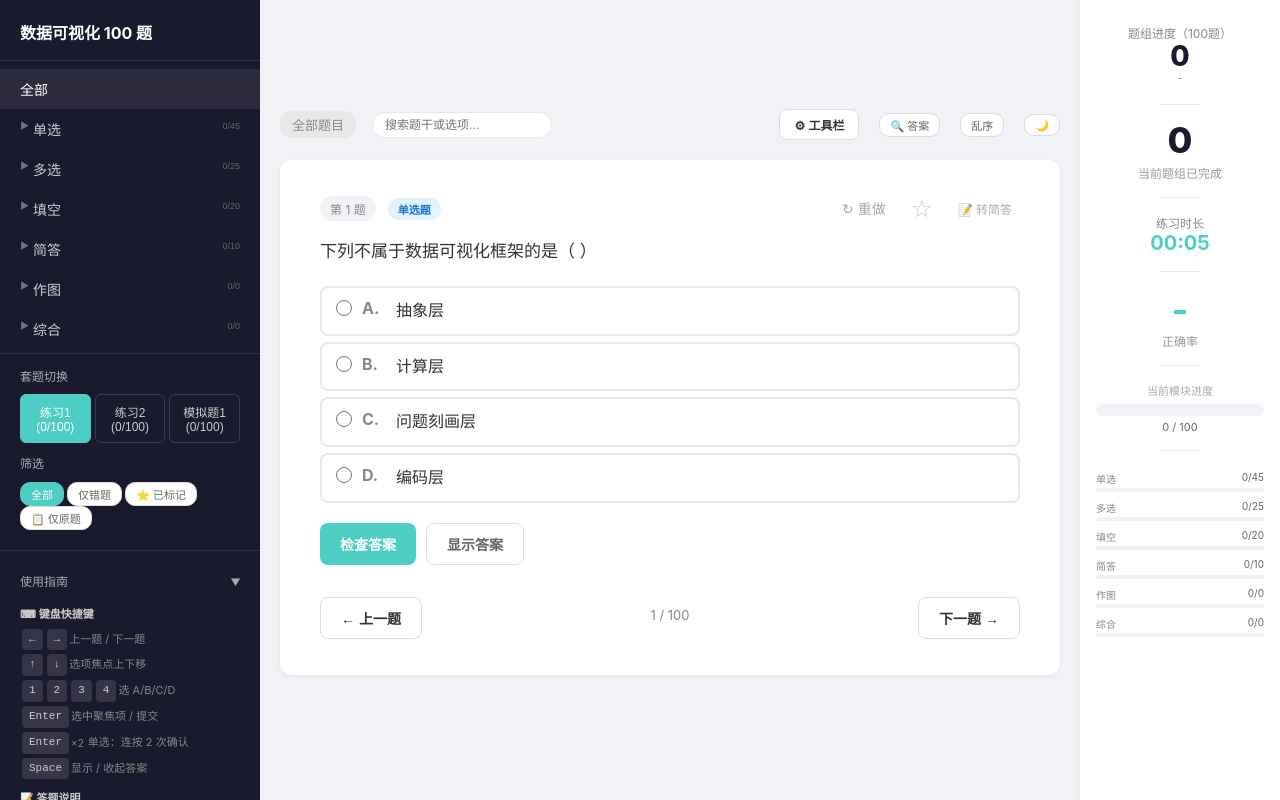
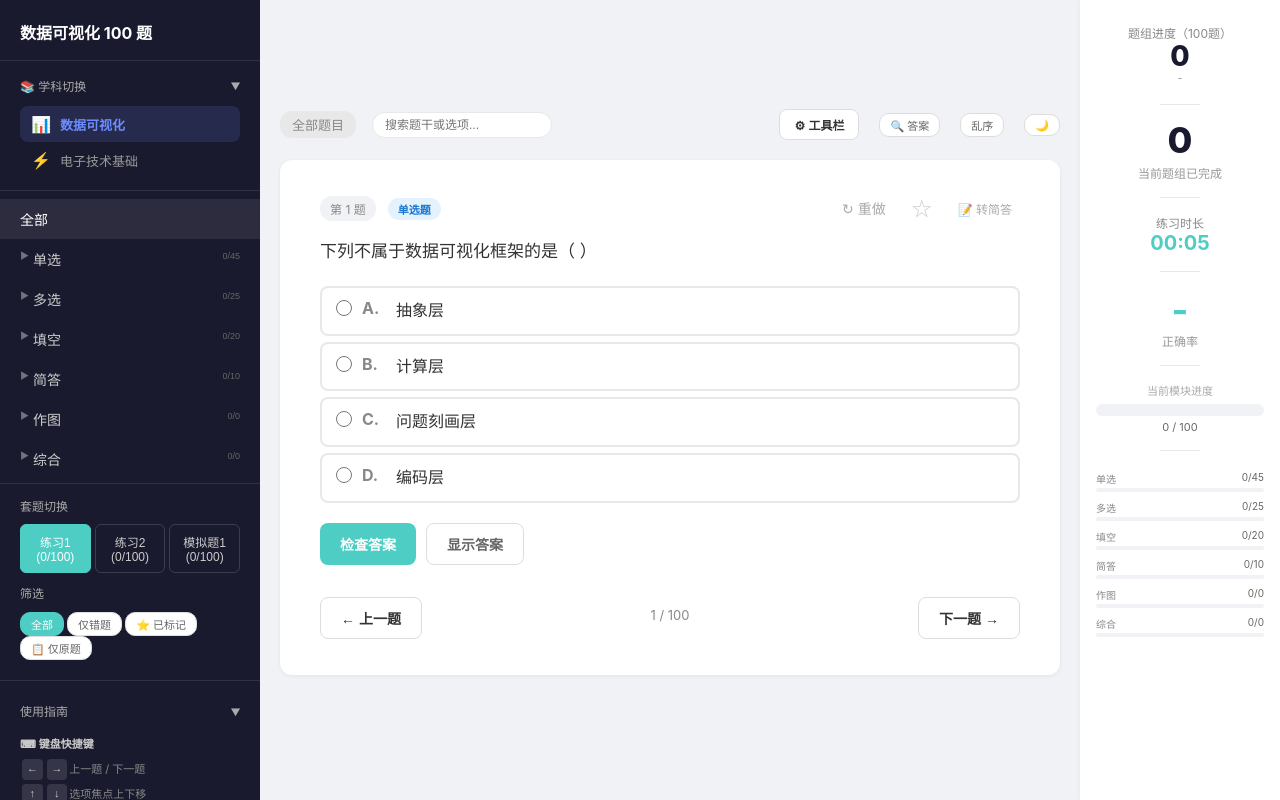
Before and after one commit to emanon312/quiz-hub, a plain HTML site: page subjects/dataviz/dataviz.html in a window 1280 px wide. Drawn offline with Linux system fonts and the light colour scheme.

Commit message:
feat: 侧边栏增加学科切换器，可展开收起，一键切换学科

```diff
--- a/css/app.css
+++ b/css/app.css
@@ -217,3 +217,16 @@ body{font-family:-apple-system,BlinkMacSystemFont,"Segoe UI","Microsoft YaHei",s
 .btn:focus-visible,.filter-chip:focus-visible,.module-btn:focus-visible,.qnum-dot:focus-visible,.opt:focus-visible{outline:2px solid var(--primary);outline-offset:2px}
 @media(prefers-reduced-motion:reduce){.opt:hover,.opt.selected,.qnum-dot:hover{transform:none}}
 .answer-box.show{max-height:70vh}
+
+/* ═══════ 学科切换器 ═══════ */
+.subject-switcher{padding:0 20px 8px;border-bottom:1px solid rgba(255,255,255,.1);margin-bottom:8px}
+.subject-switcher-toggle{display:flex;align-items:center;justify-content:space-between;cursor:pointer;padding:8px 0;font-size:12px;color:#aaa;user-select:none}
+.subject-switcher-toggle:hover{color:#fff}
+.subject-switcher-toggle .arrow{transition:transform .2s;font-size:10px}
+.subject-switcher-toggle.open .arrow{transform:rotate(90deg)}
+.subject-switcher-body{display:none;padding:4px 0}
+.subject-switcher-body.open{display:block}
+.subject-switcher-item{display:flex;align-items:center;gap:8px;padding:8px 10px;border-radius:8px;cursor:pointer;color:#999;font-size:13px;transition:.15s;text-decoration:none}
+.subject-switcher-item:hover{background:rgba(255,255,255,.08);color:#ddd}
+.subject-switcher-item.active{background:rgba(108,140,255,.15);color:#6c8cff;font-weight:600}
+.subject-switcher-item .icon{font-size:16px;width:22px;text-align:center}
--- a/subjects/dataviz/dataviz-config.js
+++ b/subjects/dataviz/dataviz-config.js
@@ -2,6 +2,12 @@
 // 加载顺序：本文件必须先于 questions.js 与主 HTML 内 <script> 块加载
 
 window.QUIZ_CONFIG = {
+  // —— 学科切换 ——
+  subjects: [
+    { name: '数据可视化', icon: '📊', href: '../dataviz/dataviz.html', active: true },
+    { name: '电子技术基础', icon: '⚡', href: '../electronics/electronics.html' }
+  ],
+
   // —— 学科信息 ——
   subjectName: '数据可视化',
   pageTitle: '数据可视化期末复习 100 题',
--- a/subjects/dataviz/dataviz.html
+++ b/subjects/dataviz/dataviz.html
@@ -25,6 +25,12 @@
 <!-- ═══════ 左侧边栏 ═══════ -->
 <nav class="sidebar" id="sidebar">
   <h2 id="sidebarTitle">题库练习</h2>
+  <div class="subject-switcher" id="subjectSwitcher">
+    <div class="subject-switcher-toggle open" onclick="this.classList.toggle('open');this.nextElementSibling.classList.toggle('open')">
+      📚 学科切换 <span class="arrow">▶</span>
+    </div>
+    <div class="subject-switcher-body open" id="subjectNav"></div>
+  </div>
   <div id="moduleNav"></div>
   <div class="shortcuts" style="margin-top:4px;border-top:1px solid rgba(255,255,255,.1)">
     <div style="font-size:12px;color:#aaa;margin-bottom:6px">套题切换</div>
@@ -225,6 +231,21 @@
 <script src="../../js/09-keyboard.js"></script>
 <script src="../../js/10-init.js"></script>
 <script src="../../js/11-app.js"></script>
+<script>
+// 渲染学科切换器
+(function(){
+  var cfg = window.QUIZ_CONFIG;
+  if (!cfg || !cfg.subjects) return;
+  var nav = document.getElementById('subjectNav');
+  if (!nav) return;
+  var html = '';
+  cfg.subjects.forEach(function(s) {
+    html += '<a class="subject-switcher-item' + (s.active ? ' active' : '') + '" href="' + s.href + '">'
+      + '<span class="icon">' + s.icon + '</span>' + s.name + '</a>';
+  });
+  nav.innerHTML = html;
+})();
+</script>
 <script>QuizApp.boot();</script>
 </body>
 </html>
```
Also changed, not shown: subjects/electronics/electronics-config.js (+7 -0 lines), subjects/electronics/electronics.html (+21 -0 lines).
